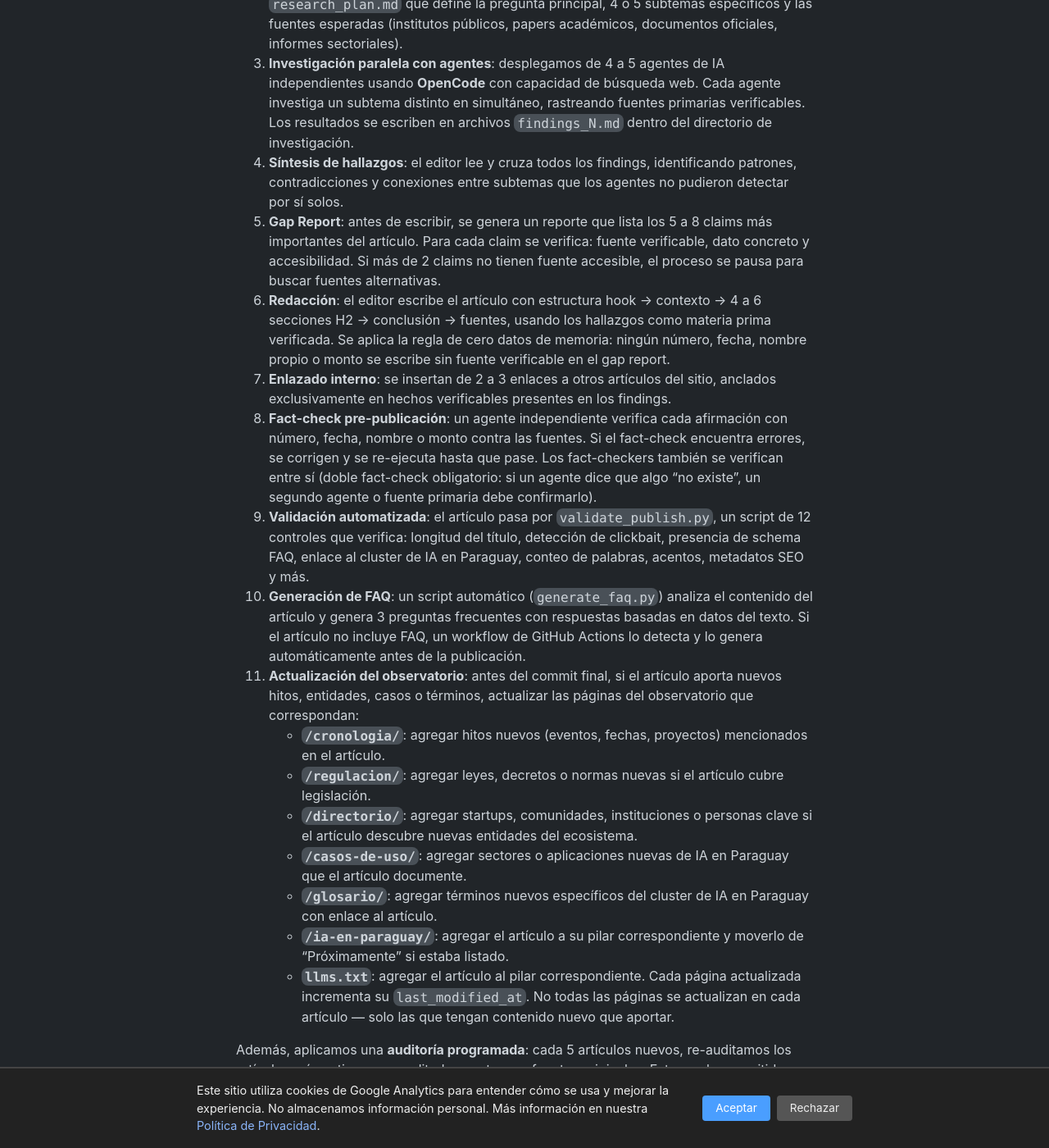
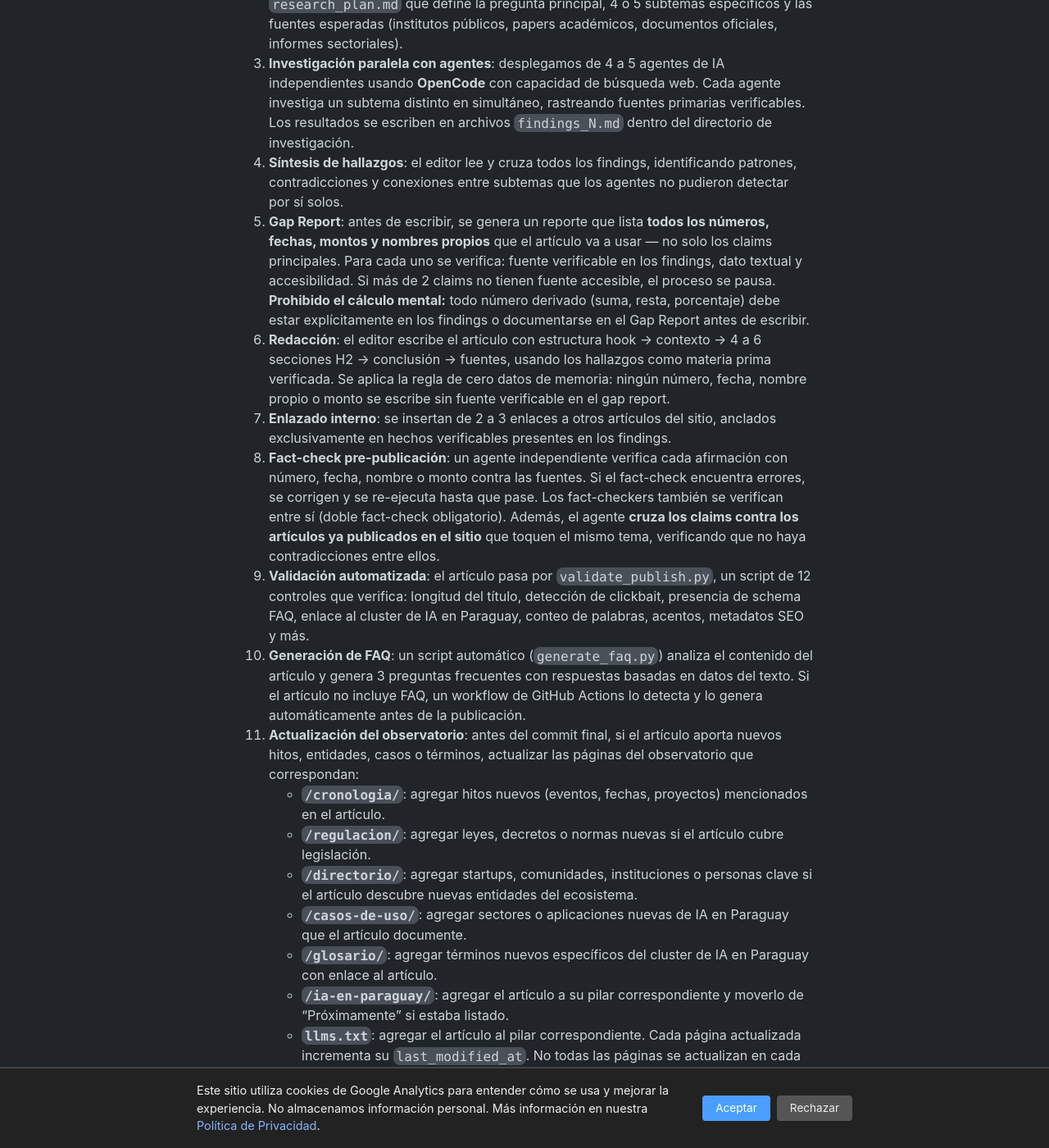
Before and after one commit to miravosqueinteresante/muchotexto.net, a Jekyll site: the page built from como-trabajamos.markdown, in a window 1280 px wide and 1400 px high, scrolled down 1802 px. Shown: the whole window at 82% size. Built offline with Jekyll 4.4.1, drawn with Linux system fonts in a browser that asks for light colours; some of the changed text lies outside the part shown.

Commit message:
Actualizar /como-trabajamos/ con nuevas reglas de calidad: Gap Report completo, fact-check cross-article, registro de verificacion, sourcing especifico

```diff
--- a/como-trabajamos.markdown
+++ b/como-trabajamos.markdown
@@ -43,10 +43,10 @@
 2. **Plan de investigación**: creamos un directorio `research_[tema]/` con un `research_plan.md` que define la pregunta principal, 4 o 5 subtemas específicos y las fuentes esperadas (institutos públicos, papers académicos, documentos oficiales, informes sectoriales).
 3. **Investigación paralela con agentes**: desplegamos de 4 a 5 agentes de IA independientes usando **OpenCode** con capacidad de búsqueda web. Cada agente investiga un subtema distinto en simultáneo, rastreando fuentes primarias verificables. Los resultados se escriben en archivos `findings_N.md` dentro del directorio de investigación.
 4. **Síntesis de hallazgos**: el editor lee y cruza todos los findings, identificando patrones, contradicciones y conexiones entre subtemas que los agentes no pudieron detectar por sí solos.
-5. **Gap Report**: antes de escribir, se genera un reporte que lista los 5 a 8 claims más importantes del artículo. Para cada claim se verifica: fuente verificable, dato concreto y accesibilidad. Si más de 2 claims no tienen fuente accesible, el proceso se pausa para buscar fuentes alternativas.
+5. **Gap Report**: antes de escribir, se genera un reporte que lista **todos los números, fechas, montos y nombres propios** que el artículo va a usar — no solo los claims principales. Para cada uno se verifica: fuente verificable en los findings, dato textual y accesibilidad. Si más de 2 claims no tienen fuente accesible, el proceso se pausa. **Prohibido el cálculo mental:** todo número derivado (suma, resta, porcentaje) debe estar explícitamente en los findings o documentarse en el Gap Report antes de escribir.
 6. **Redacción**: el editor escribe el artículo con estructura hook → contexto → 4 a 6 secciones H2 → conclusión → fuentes, usando los hallazgos como materia prima verificada. Se aplica la regla de cero datos de memoria: ningún número, fecha, nombre propio o monto se escribe sin fuente verificable en el gap report.
 7. **Enlazado interno**: se insertan de 2 a 3 enlaces a otros artículos del sitio, anclados exclusivamente en hechos verificables presentes en los findings.
-8. **Fact-check pre-publicación**: un agente independiente verifica cada afirmación con número, fecha, nombre o monto contra las fuentes. Si el fact-check encuentra errores, se corrigen y se re-ejecuta hasta que pase. Los fact-checkers también se verifican entre sí (doble fact-check obligatorio: si un agente dice que algo "no existe", un segundo agente o fuente primaria debe confirmarlo).
+8. **Fact-check pre-publicación**: un agente independiente verifica cada afirmación con número, fecha, nombre o monto contra las fuentes. Si el fact-check encuentra errores, se corrigen y se re-ejecuta hasta que pase. Los fact-checkers también se verifican entre sí (doble fact-check obligatorio). Además, el agente **cruza los claims contra los artículos ya publicados en el sitio** que toquen el mismo tema, verificando que no haya contradicciones entre ellos.
 9. **Validación automatizada**: el artículo pasa por `validate_publish.py`, un script de 12 controles que verifica: longitud del título, detección de clickbait, presencia de schema FAQ, enlace al cluster de IA en Paraguay, conteo de palabras, acentos, metadatos SEO y más.
 10. **Generación de FAQ**: un script automático (`generate_faq.py`) analiza el contenido del artículo y genera 3 preguntas frecuentes con respuestas basadas en datos del texto. Si el artículo no incluye FAQ, un workflow de GitHub Actions lo detecta y lo genera automáticamente antes de la publicación.
 11. **Actualización del observatorio**: antes del commit final, si el artículo aporta nuevos hitos, entidades, casos o términos, actualizar las páginas del observatorio que correspondan:
@@ -59,7 +59,9 @@
     - **`llms.txt`**: agregar el artículo al pilar correspondiente.
     Cada página actualizada incrementa su `last_modified_at`. No todas las páginas se actualizan en cada artículo — solo las que tengan contenido nuevo que aportar.
 
-Además, aplicamos una **auditoría programada**: cada 5 artículos nuevos, re-auditamos los artículos más antiguos no auditados contra sus fuentes originales. Esto nos ha permitido detectar y corregir errores en contenido ya publicado —por ejemplo, corregimos 9 errores en 8 artículos tras una auditoría retrospectiva en julio de 2026—.
+Además, aplicamos una **auditoría programada**: cada 5 artículos nuevos, re-auditamos los artículos más antiguos no auditados contra sus fuentes originales. Mantenemos un **registro de verificación** con la fecha del último chequeo de cada artículo — al 27 de julio de 2026, 34 de los 36 artículos publicados fueron auditados, con más de 40 correcciones aplicadas. Cada artículo nuevo se audita antes de publicarse; ningún artículo sale sin pasar por fact-check.
+
+También aplicamos una **regla estricta de fuentes**: cada URL en la sección Fuentes debe apuntar al reporte, artículo o página específica que respalda el dato — no al dominio raíz de la fuente. Esto corrige una debilidad histórica del sitio donde varios artículos linkeaban homepages genéricas en vez de contenido verificable.
 
 Este proceso reduce significativamente el riesgo de alucinaciones y busca que cada artículo de fondo esté respaldado por fuentes primarias verificables.
 
@@ -82,7 +84,7 @@
 ## Cómo verificamos los datos
 
 - **Pulso Paraguay y Editorial Diaria**: toda afirmación fáctica proviene de las fuentes originales procesadas ese día. La IA no genera datos propios. Si una fuente se equivoca, podemos heredar ese error; por eso cada publicación incluye la lista completa de fuentes consultadas para que el lector pueda verificarlas por su cuenta.
-- **Artículos de fondo**: cada afirmación estadística, económica o factual se respalda con enlaces a fuentes originales verificables (institutos públicos, papers académicos, documentos oficiales, informes sectoriales). Si un dato no puede ser verificado con una fuente primaria, se indica explícitamente.
+- **Artículos de fondo**: cada afirmación estadística, económica o factual se respalda con enlaces a fuentes originales verificables (institutos públicos, papers académicos, documentos oficiales, informes sectoriales). Si un dato no puede ser verificado con una fuente primaria, se indica explícitamente. Cada URL en la sección Fuentes apunta a la página específica del dato, no al dominio raíz de la fuente.
 
 ### Qué ocurre cuando las fuentes discrepan
 
```
